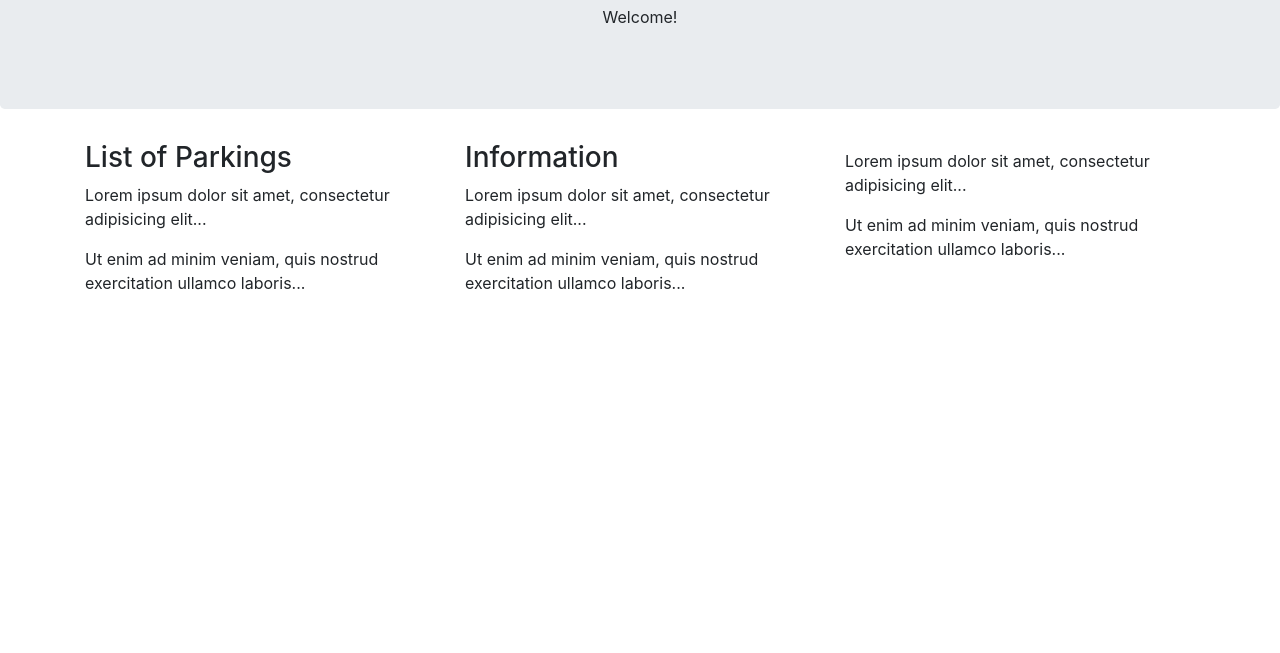
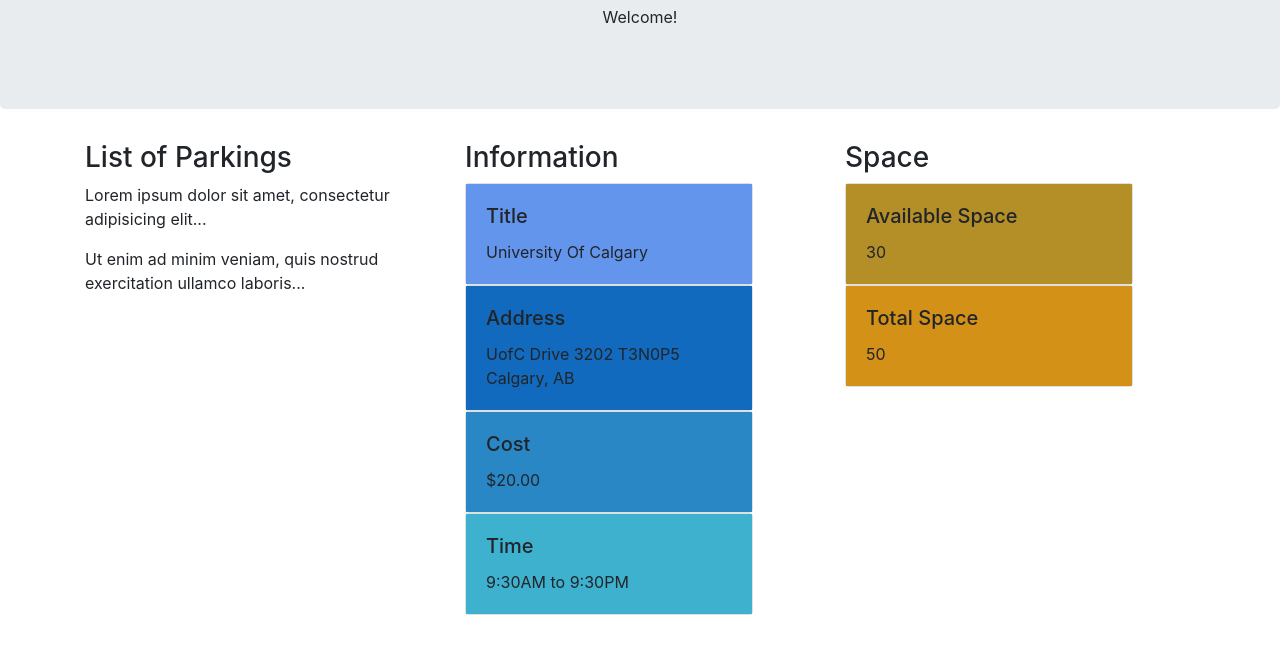
Before and after one commit to kagha97/CalgaryHacks2019, a plain HTML site: page public/index.html in a window 1280 px wide. Shown: the part 115-768 px from the top of the page. Drawn offline with nearby package versions, Linux system fonts and the light colour scheme.

Commit message:
added information cards

```diff
--- a/public/index.html
+++ b/public/index.html
@@ -25,13 +25,57 @@
     </div>
     <div class="col-sm-4">
       <h3>Information</h3>
-      <p>Lorem ipsum dolor sit amet, consectetur adipisicing elit...</p>
-      <p>Ut enim ad minim veniam, quis nostrud exercitation ullamco laboris...</p>
+
+
+      <div class="card" style="width: 18rem;" >
+        <div class="card-body" style="background-color:cornflowerblue">
+          <h5 class="card-title">Title</h5>
+          <p class="card-text">University Of Calgary</p>
+        </div>
+      </div>
+
+      <div class="card" style="width: 18rem;" >
+        <div class="card-body" style="background-color:rgb(17, 106, 189)">
+          <h5 class="card-title">Address</h5>
+          <p class="card-text">UofC Drive 3202 T3N0P5 Calgary, AB</p>
+        </div>
+      </div>
+
+      <div class="card" style="width: 18rem;" >
+        <div class="card-body" style="background-color:rgb(41, 135, 197)">
+          <h5 class="card-title">Cost</h5>
+          <p class="card-text">$20.00</p>
+        </div>
+      </div>
+
+      <div class="card" style="width: 18rem;" >
+        <div class="card-body" style="background-color:rgb(62, 177, 206)">
+          <h5 class="card-title">Time</h5>
+          <p class="card-text">9:30AM to 9:30PM</p>
+        </div>
+      </div>
+
+
+
     </div>
     <div class="col-sm-4">
-      <h3></h3>
-      <p>Lorem ipsum dolor sit amet, consectetur adipisicing elit...</p>
-      <p>Ut enim ad minim veniam, quis nostrud exercitation ullamco laboris...</p>
+      <h3>Space</h3>
+
+      <div class="card" style="width: 18rem;" >
+        <div class="card-body" style="background-color:rgb(180, 142, 38)">
+          <h5 class="card-title">Available Space</h5>
+          <p class="card-text">30</p>
+        </div>
+      </div>
+
+      <div class="card" style="width: 18rem;" >
+        <div class="card-body" style="background-color:rgb(211, 145, 24)">
+          <h5 class="card-title">Total Space</h5>
+          <p class="card-text">50</p>
+        </div>
+      </div>
+
+
     </div>
   </div>
 </div>
```
